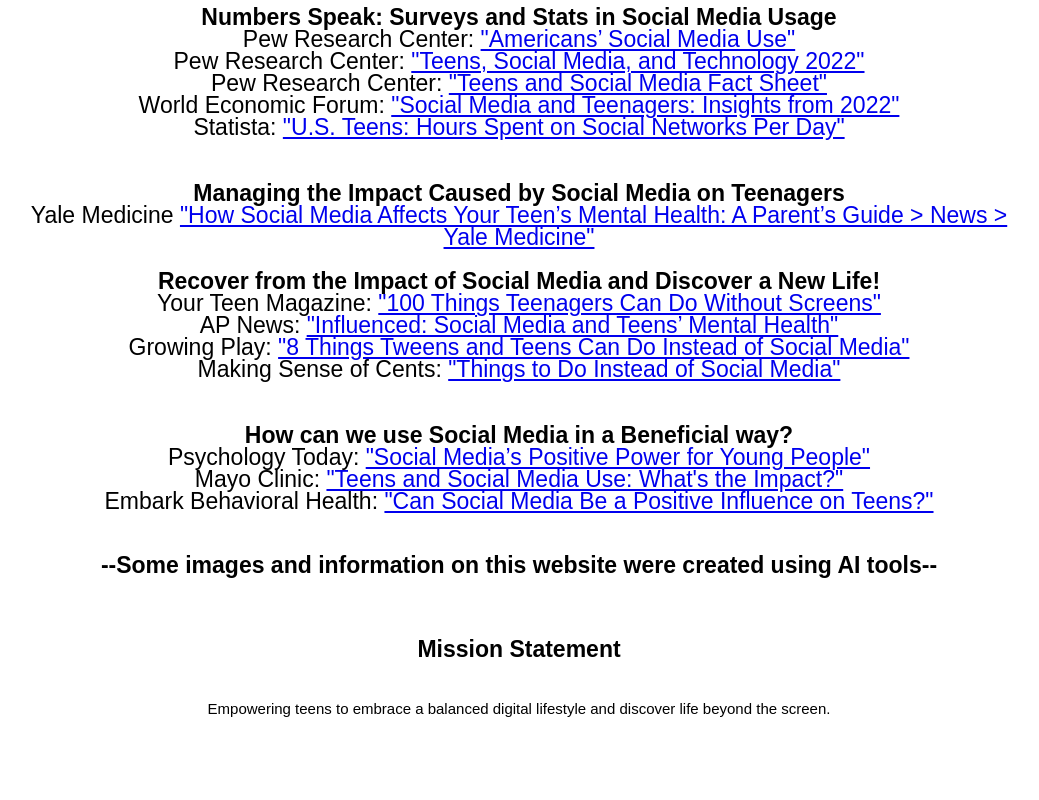
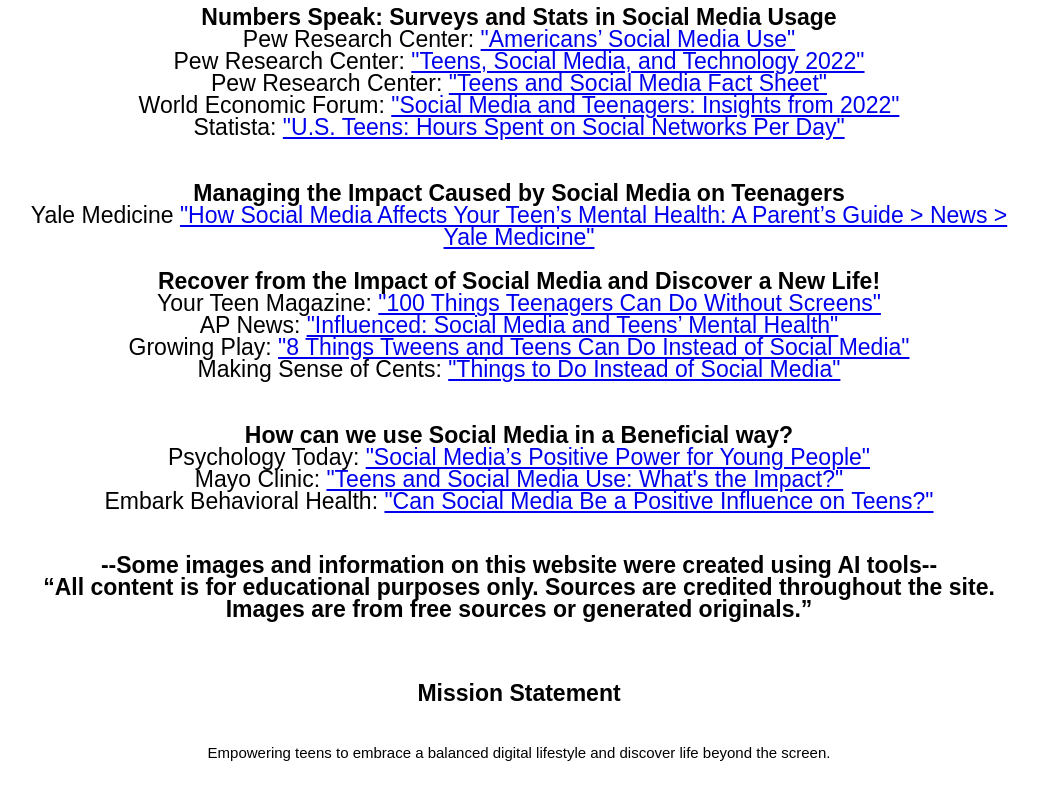
Before and after one commit to KlassyKav/LikesVsLIfe, a plain HTML site: page resources.html in a window 1280 px wide. Shown: the part 1066-1866 px from the top of the page, without its empty margins (121-1160 px from the left). Before the commit the page ends 1826 px from the top, so only its background shows below. Drawn offline with Linux system fonts and the light colour scheme; a web font is replaced by a local one.

Commit message:
Update resources.html

```diff
--- a/resources.html
+++ b/resources.html
@@ -84,7 +84,7 @@
             Embark Behavioral Health: <a href="https://www.embarkbh.com/blog/technology/can-social-media-be-a-positive-influence-on-teens/" target="_blank">"Can Social Media Be a Positive Influence on Teens?"</a><br>
             <br>
 
-            <p><strong>--Some images and information on this website were created using AI tools--</strong><br>
+            <p><strong>--Some images and information on this website were created using AI tools-- <br> “All content is for educational purposes only. Sources are credited throughout the site. Images are from free sources or generated originals.” </strong><br>
         </p>
     </section>
 
```
